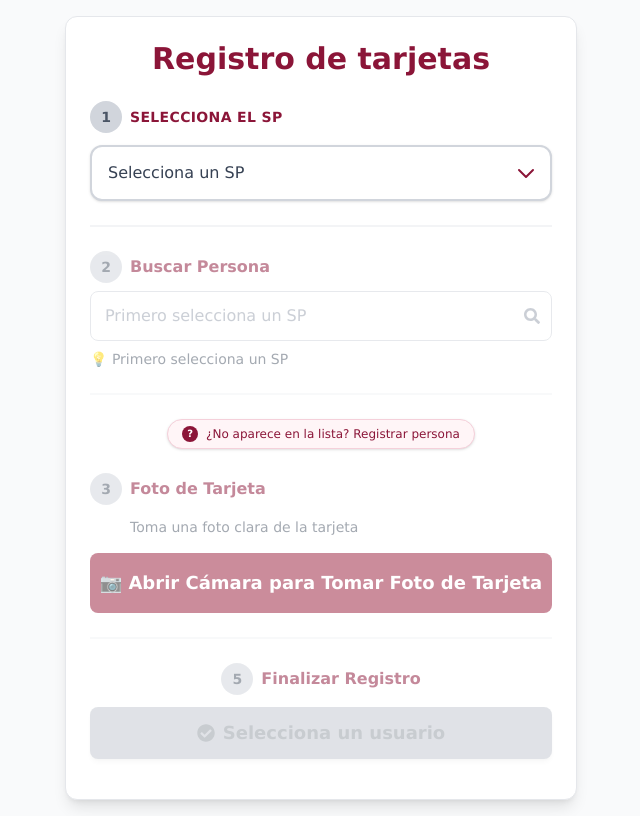
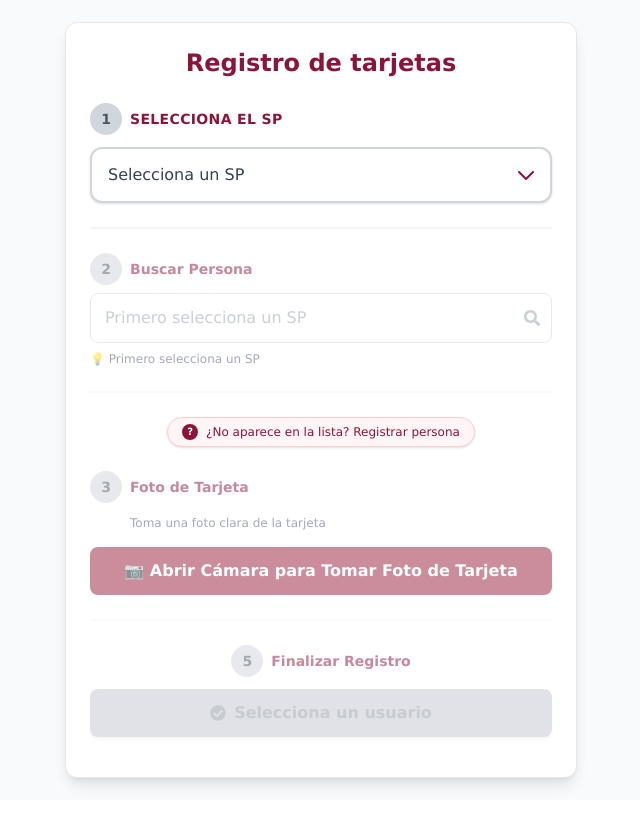
Before and after one commit to Pohe1999/caida-credenciales, a React (Vite) app: page / in a window 1280 px wide. Shown: the whole page, without its empty margins (319-959 px from the left). Built offline with nearby package versions, Linux system fonts and the light colour scheme.

Commit message:
chore(ui): reducir tipografías y tamaños de botones para UX más fluida

```diff
--- a/src/components/Formulario-credencial.jsx
+++ b/src/components/Formulario-credencial.jsx
@@ -372,7 +372,7 @@ export default function RegistroForm() {
   return (
     <div className="min-h-screen bg-gray-50 flex justify-center items-center p-4" style={{fontFamily: 'Verdana, sans-serif'}}>
       <form onSubmit={handleSubmit(onSubmit)} className="bg-white p-6 rounded-xl shadow-lg w-full max-w-lg border border-gray-200">
-        <h2 className="text-xl md:text-3xl font-bold text-[#8B1538] mb-6 text-center">Registro de tarjetas</h2>
+        <h2 className="text-lg md:text-2xl font-bold text-[#8B1538] mb-6 text-center">Registro de tarjetas</h2>
 
         {/* Selector de SP */}
         <div className="mb-6 pb-6 border-b-2 border-gray-100">
@@ -431,7 +431,7 @@ export default function RegistroForm() {
         <div className={`mb-6 pb-6 border-b-2 border-gray-100 transition-all duration-300 ${!spSeleccionado ? 'opacity-50 pointer-events-none' : 'opacity-100'}`}>
           <div className="flex items-center gap-2 mb-2">
             <span className={`w-8 h-8 rounded-full flex items-center justify-center font-bold text-sm transition-colors ${personaSeleccionada ? 'bg-green-500 text-white' : 'bg-gray-300 text-gray-600'}`}>2</span>
-            <label className="text-[#8B1538] font-semibold text-sm md:text-base">Buscar Persona</label>
+            <label className="text-[#8B1538] font-semibold text-xs md:text-sm">Buscar Persona</label>
           </div>
           <div className="relative">
             <input
@@ -553,12 +553,12 @@ export default function RegistroForm() {
 
           {/* Instrucciones */}
           {!personaSeleccionada && !spSeleccionado && (
-            <p className="text-sm text-gray-600 mt-2">
+            <p className="text-xs text-gray-600 mt-2">
               💡 Primero selecciona un SP
             </p>
           )}
           {!personaSeleccionada && spSeleccionado && busquedaNombre.trim().length < 2 && (
-            <p className="text-sm text-gray-600 mt-2">
+            <p className="text-xs text-gray-600 mt-2">
               💡 Escribe al menos 2 caracteres para buscar
             </p>
           )}
@@ -711,14 +711,14 @@ export default function RegistroForm() {
         <div className={`mb-6 pb-6 border-b-2 border-gray-100 transition-all duration-300 ${!personaSeleccionada ? 'opacity-50 pointer-events-none' : 'opacity-100'}`}>
           <div className="flex items-center gap-2 mb-3">
             <span className={`w-8 h-8 rounded-full flex items-center justify-center font-bold text-sm transition-colors ${fotoConfirmada ? 'bg-green-500 text-white' : 'bg-gray-300 text-gray-600'}`}>3</span>
-            <label className="text-[#8B1538] font-semibold text-base">Foto de Tarjeta</label>
+            <label className="text-[#8B1538] font-semibold text-sm">Foto de Tarjeta</label>
           </div>
-          <p className="text-gray-600 text-sm mb-4 ml-10">Toma una foto clara de la tarjeta</p>
+          <p className="text-gray-600 text-xs mb-4 ml-10">Toma una foto clara de la tarjeta</p>
           {!showCam && (
             <button
               type="button"
               onClick={() => setShowCam(true)}
-              className="w-full bg-[#991B3A] text-white py-4 rounded-lg hover:bg-[#8B1538] transition-colors duration-300 text-lg font-semibold"
+              className="w-full bg-[#991B3A] text-white py-3 rounded-lg hover:bg-[#8B1538] transition-colors duration-300 text-base font-semibold"
             >
               📷 Abrir Cámara para Tomar Foto de Tarjeta
             </button>
@@ -744,14 +744,14 @@ export default function RegistroForm() {
                 <button
                   type="button"
                   onClick={() => capture(webcamRef, containerRefTarjeta, setImgCredencial, setFotoConfirmada, setShowCam, 'tarjeta.jpg')}
-                  className="bg-[#991B3A] text-white py-3 px-6 rounded-lg hover:bg-[#8B1538] transition-colors duration-300 font-semibold"
+                  className="bg-[#991B3A] text-white py-3 px-6 rounded-lg hover:bg-[#8B1538] transition-colors duration-300 font-semibold text-sm"
                 >
                   📸 Capturar
                 </button>
                 <button
                   type="button"
                   onClick={() => setShowCam(false)}
-                  className="bg-gray-500 text-white py-3 px-6 rounded-lg hover:bg-gray-600 transition-colors duration-300"
+                  className="bg-gray-500 text-white py-3 px-6 rounded-lg hover:bg-gray-600 transition-colors duration-300 text-sm"
                 >
                   Cancelar
                 </button>
@@ -780,14 +780,14 @@ export default function RegistroForm() {
           <div className="mb-6 pb-6 border-b-2 border-gray-100 animate-fadeIn">
             <div className="flex items-center gap-2 mb-3">
               <span className={`w-8 h-8 rounded-full flex items-center justify-center font-bold text-sm transition-colors ${fotoComprobacionConfirmada ? 'bg-green-500 text-white' : 'bg-gray-300 text-gray-600'}`}>4</span>
-              <label className="text-[#8B1538] font-semibold text-base">Foto de Comprobación</label>
+              <label className="text-[#8B1538] font-semibold text-sm">Foto de Comprobación</label>
             </div>
-            <p className="text-gray-600 text-sm mb-4 ml-10">Toma una foto clara del comprobante de entrega</p>
+            <p className="text-gray-600 text-xs mb-4 ml-10">Toma una foto clara del comprobante de entrega</p>
             {!showCamComprobacion && (
               <button
                 type="button"
                 onClick={() => setShowCamComprobacion(true)}
-                className="w-full bg-[#991B3A] text-white py-4 rounded-lg hover:bg-[#8B1538] transition-colors duration-300 text-lg font-semibold"
+                className="w-full bg-[#991B3A] text-white py-3 rounded-lg hover:bg-[#8B1538] transition-colors duration-300 text-base font-semibold"
               >
                 📷 Abrir Cámara para Tomar Foto de Comprobación
               </button>
@@ -813,14 +813,14 @@ export default function RegistroForm() {
                   <button
                     type="button"
                     onClick={() => capture(webcamRefComprobacion, containerRefComprobacion, setImgComprobacion, setFotoComprobacionConfirmada, setShowCamComprobacion, 'comprobacion.jpg')}
-                    className="bg-[#991B3A] text-white py-3 px-6 rounded-lg hover:bg-[#8B1538] transition-colors duration-300 font-semibold"
+                    className="bg-[#991B3A] text-white py-3 px-6 rounded-lg hover:bg-[#8B1538] transition-colors duration-300 font-semibold text-sm"
                   >
                     📸 Capturar
                   </button>
                   <button
                     type="button"
                     onClick={() => setShowCamComprobacion(false)}
-                    className="bg-gray-500 text-white py-3 px-6 rounded-lg hover:bg-gray-600 transition-colors duration-300"
+                    className="bg-gray-500 text-white py-3 px-6 rounded-lg hover:bg-gray-600 transition-colors duration-300 text-sm"
                   >
                     Cancelar
                   </button>
@@ -849,7 +849,7 @@ export default function RegistroForm() {
         <div className={`mb-4 transition-all duration-300 ${!personaSeleccionada || !fotoConfirmada || !fotoComprobacionConfirmada ? 'opacity-50' : 'opacity-100'}`}>
           <div className="flex items-center justify-center gap-2 mb-3">
             <span className={`w-8 h-8 rounded-full flex items-center justify-center font-bold text-sm transition-colors ${personaSeleccionada && fotoConfirmada && fotoComprobacionConfirmada ? 'bg-green-500 text-white' : 'bg-gray-300 text-gray-600'}`}>5</span>
-            <h3 className="text-[#8B1538] font-semibold text-base">Finalizar Registro</h3>
+            <h3 className="text-[#8B1538] font-semibold text-sm">Finalizar Registro</h3>
           </div>
           {loading ? (
             <button
@@ -864,7 +864,7 @@ export default function RegistroForm() {
             <button
               type="submit"
               disabled={!personaSeleccionada || !fotoConfirmada || !fotoComprobacionConfirmada}
-              className={`w-full py-3 px-4 rounded-lg font-semibold text-lg shadow-md transition-all duration-300 flex items-center justify-center ${
+              className={`w-full py-3 px-4 rounded-lg font-semibold text-base shadow-md transition-all duration-300 flex items-center justify-center ${
                 personaSeleccionada && fotoConfirmada && fotoComprobacionConfirmada
                   ? 'bg-gradient-to-r from-[#8B1538] to-[#991B3A] text-white hover:from-[#991B3A] hover:to-[#C72044] hover:shadow-lg hover:scale-105 focus:outline-none focus:ring-2 focus:ring-[#991B3A] focus:ring-offset-2'
                   : 'bg-gray-400 text-gray-600 cursor-not-allowed opacity-60'
```
